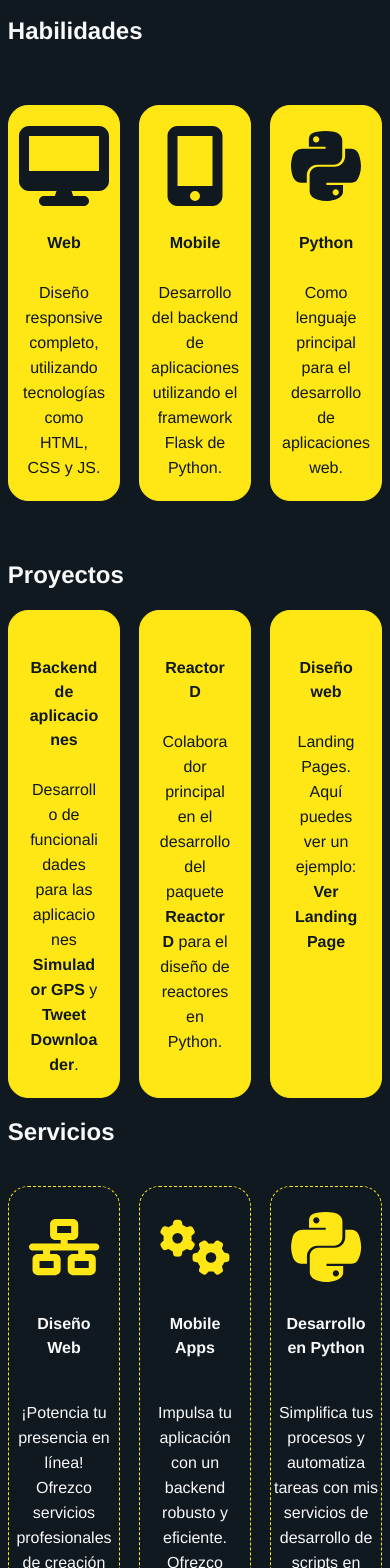
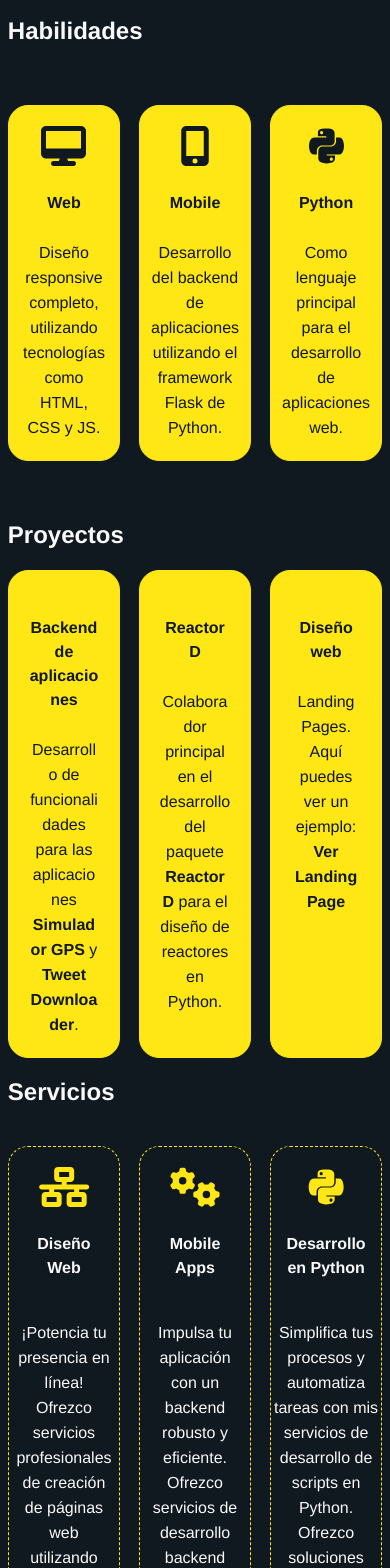
Before and after one commit to AdrianParodi/html-portfolio-react, a React (Vite) app: page / in a window 390 px wide. Shown: the part 1500-3068 px from the top of the page. Built offline with nearby package versions, Linux system fonts and the light colour scheme.

Commit message:
Tamaño 'responsive' de iconos en todas las secciones ajustados

```diff
--- a/src/Component/CardHabilidad/CardHabilidad.jsx
+++ b/src/Component/CardHabilidad/CardHabilidad.jsx
@@ -1,14 +1,14 @@
 // import './CardHabilidad.css'
 import { FontAwesomeIcon } from '@fortawesome/react-fontawesome'
 import {colors} from '../../themes/themes.js'
-import {Flex, Text} from '@chakra-ui/react'
+import {Flex, Text, Box} from '@chakra-ui/react'
 
 
 const CardHabilidad = ({titulo, icono, descripcion})=>{
 
 return(
     <Flex className='tarjeta-habilidades' flexDirection='column' borderStyle='solid' borderColor={colors.color3} borderWidth='1px' borderRadius='20px' bg={colors.color3} color={colors.color1} alignItems='center' textAlign='center' p='20px' my='40px' width='30%'>
-        <FontAwesomeIcon  className='icono-habilidad' icon={icono} size='5x'/>
+        <Box as ={FontAwesomeIcon} icon={icono} fontSize={['2.5rem', '3rem', '4rem', '5rem']}/>
         <Text as='h2' color={colors.color1} my='25px'>{titulo}</Text>
         <Text as='p' color={colors.color1} lineHeight='25px'>{descripcion} </Text>
     </Flex>
--- a/src/Component/CardServicio/CardServicio.jsx
+++ b/src/Component/CardServicio/CardServicio.jsx
@@ -1,6 +1,6 @@
 // import './CardServicio.css'
 import { FontAwesomeIcon } from '@fortawesome/react-fontawesome'
-import {Text, Flex, Button} from '@chakra-ui/react'
+import {Text, Flex, Box, Button} from '@chakra-ui/react'
 import {colors} from '../../themes/themes.js'
 
 
@@ -9,7 +9,7 @@
     const fW1 = 600 //fontWeight
     return(
         <Flex className='tarjeta-servicios' flexDirection='column'  width='30%' borderStyle='dashed' borderColor={colors.color3} borderWidth='1px' borderRadius='20px' my='20px' p='20px'>
-            <FontAwesomeIcon className='icono-servicio'  icon={icono} color={colors.color3} size='5x'/>
+            <Box as ={FontAwesomeIcon}   icon={icono} color={colors.color3} fontSize={['2.5rem', '3rem', '4rem', '5rem']}/>
             <Flex className="textoMasBoton" flexDirection='column' alignItems='center' textAlign='center' flex='1'>
                 <Text as='h2' color={colors.color2} my='25px'>{titulo}</Text>
                 <Text as='p' color={colors.color2} my='15px' lineHeight='25px'>{descripcion} </Text>
```
